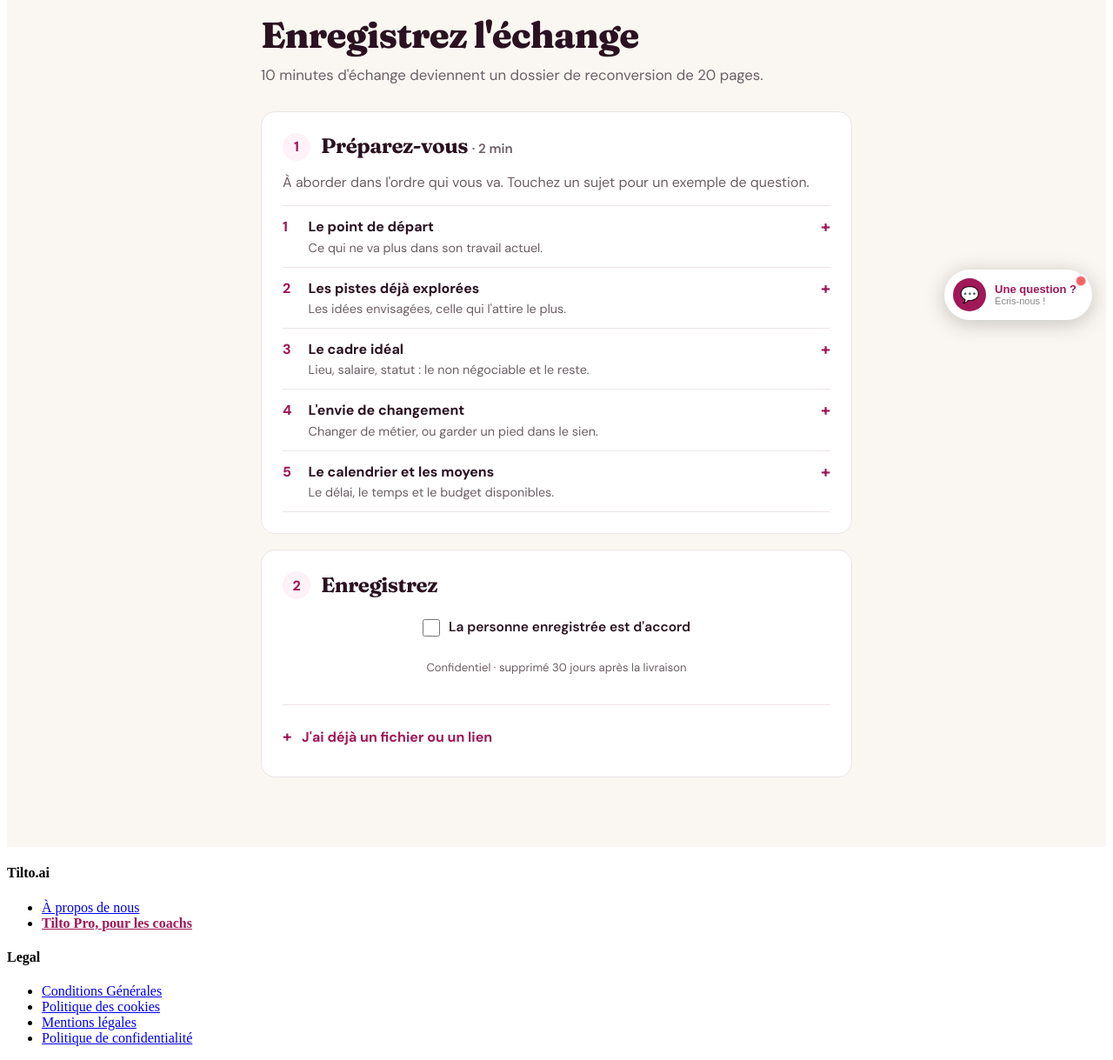
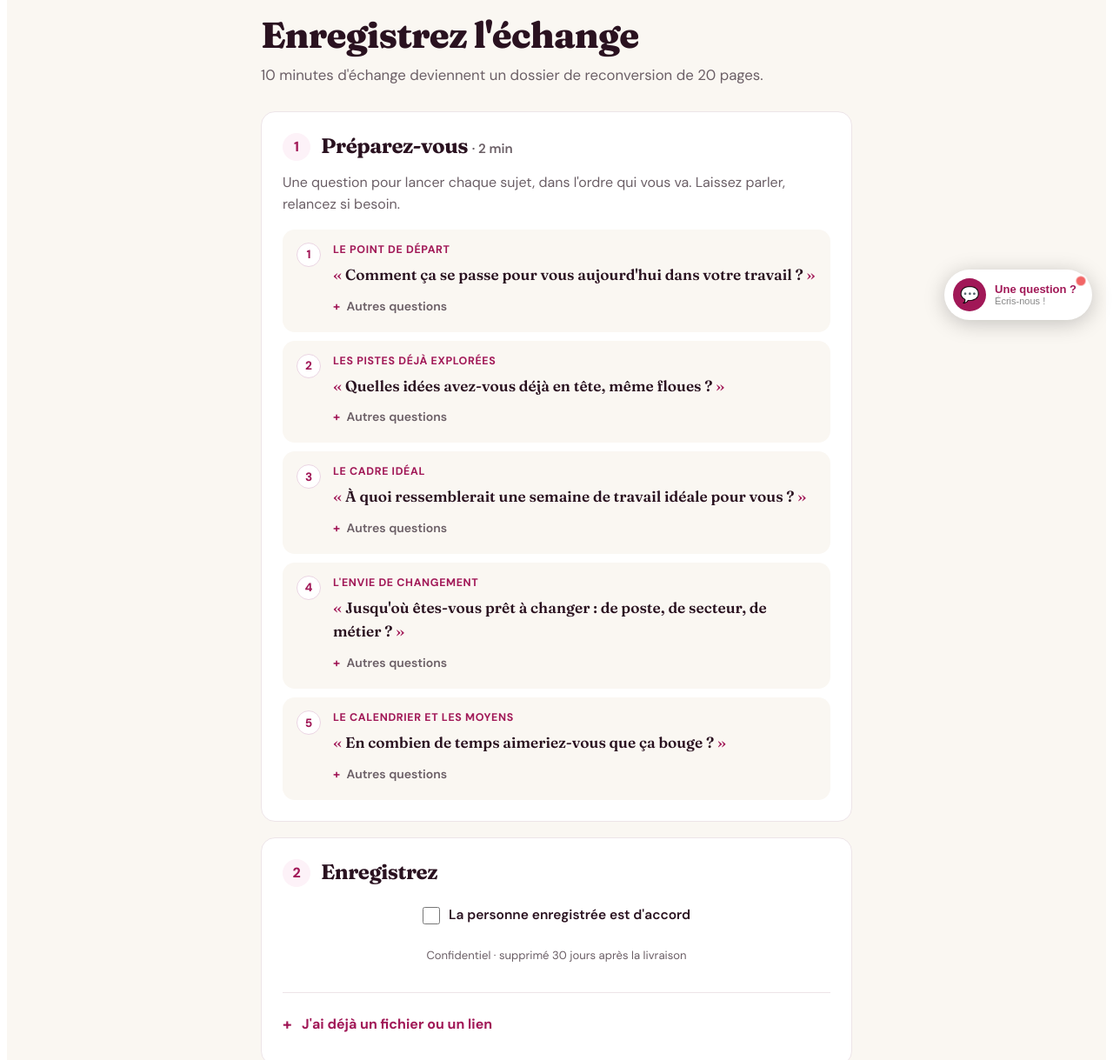
Before and after one commit to nlisch/tilto, a Python web app: template templates/pro/client.html in a window 1280 px wide. Shown: the part 408-1627 px from the top of the page at 87% size. Run offline with Jinja, Linux system fonts and the light colour scheme; the template is opened without the code that fills it, so the values that code supplies are empty.

Commit message:
feat(pro): 5 sujets avec une question ouverte visible
- chaque sujet affiche une question prête à poser (style citation) au lieu
  d'un sous-titre fermé ; « Autres questions » déplie les relances
- questions ouvertes et neutres (prospect ou client), au vouvoiement
- guide aligné sur les mêmes questions

Co-Authored-By: Claude Opus 5.5 <noreply@anthropic.com>

```diff
--- a/templates/pro/client.html
+++ b/templates/pro/client.html
@@ -58,6 +58,20 @@
 .tilto-pro-app .tpc-rec-actions { display: flex; flex-wrap: wrap; gap: 8px 18px; align-items: center; }
 @media (prefers-reduced-motion: reduce) { .tilto-pro-app .tpc-mic, .tilto-pro-app .tpc-mic--recording { animation: none; } }
 .tilto-pro-app .tpc-alt { margin-top: 18px; }
+.tilto-pro-app .tpc-prep { list-style: none; margin: 16px 0 0; padding: 0; display: flex; flex-direction: column; gap: 10px; text-align: left; }
+.tilto-pro-app .tpc-prep > li { display: flex; gap: 14px; align-items: flex-start; padding: 14px 16px; border-radius: 14px; background: var(--tp-cream); }
+.tilto-pro-app .tpc-prep-n { flex: 0 0 28px; width: 28px; height: 28px; border-radius: 50%; background: var(--tp-white); border: 1.5px solid var(--tp-rose-pale); box-sizing: border-box; color: var(--tp-primary); font-weight: 800; font-size: 0.85rem; display: inline-flex; align-items: center; justify-content: center; margin-top: 1px; }
+.tilto-pro-app .tpc-prep-body { min-width: 0; flex: 1; }
+.tilto-pro-app .tpc-prep-t { margin: 0 !important; font-size: 0.78rem; font-weight: 700; letter-spacing: 0.05em; text-transform: uppercase; color: var(--tp-primary); }
+.tilto-pro-app .tpc-prep-q { margin: 4px 0 0 !important; font-family: 'Fraunces', Georgia, serif; font-size: 1.08rem; font-weight: 600; line-height: 1.35; color: var(--tp-ink); }
+.tilto-pro-app .tpc-prep-q::before { content: '« '; color: var(--tp-primary); }
+.tilto-pro-app .tpc-prep-q::after { content: ' »'; color: var(--tp-primary); }
+.tilto-pro-app .tpc-prep-more { margin-top: 6px; }
+.tilto-pro-app .tpc-prep-more summary { cursor: pointer; list-style: none; display: inline-flex; align-items: center; min-height: 32px; font-size: 0.88rem; font-weight: 600; color: var(--tp-muted); }
+.tilto-pro-app .tpc-prep-more summary::-webkit-details-marker { display: none; }
+.tilto-pro-app .tpc-prep-more summary::before { content: '+'; display: inline-block; width: 1.1em; font-weight: 700; color: var(--tp-primary); }
+.tilto-pro-app .tpc-prep-more[open] summary::before { content: '–'; }
+.tilto-pro-app .tpc-prep-more ul { margin: 4px 0 0; padding-left: 1.1em; display: flex; flex-direction: column; gap: 4px; font-size: 0.93rem; color: var(--tp-text); }
 .tilto-pro-app .tpc-ctx { border: 0; margin: 18px 0 0; padding: 0; display: flex; flex-wrap: wrap; gap: 8px; }
 .tilto-pro-app .tpc-ctx legend { width: 100%; margin-bottom: 8px; padding: 0; font-size: 0.92rem; font-weight: 600; color: var(--tp-ink); }
 .tilto-pro-app .tpc-chip { cursor: pointer; }
@@ -81,16 +95,6 @@
 .tilto-pro-app .tpc-dot { width: 10px; height: 10px; border-radius: 50%; background: #E0242B; }
 .tilto-pro-app .tpc-consent { margin-top: 12px; display: flex; justify-content: center; }
 .tilto-pro-app .tpc-consent .tpa-check { font-weight: 600; color: var(--tp-ink); }
-.tilto-pro-app .tpc-prep { list-style: none; margin: 14px 0 0; padding: 0; border-top: 1px solid var(--tp-line); text-align: left; }
-.tilto-pro-app .tpc-prep li { border-bottom: 1px solid var(--tp-line); }
-.tilto-pro-app .tpc-prep summary { list-style: none; cursor: pointer; display: flex; gap: 12px; align-items: flex-start; padding: 12px 0; }
-.tilto-pro-app .tpc-prep summary::-webkit-details-marker { display: none; }
-.tilto-pro-app .tpc-prep summary::after { content: '+'; margin-left: auto; padding-left: 12px; font-size: 1.2rem; font-weight: 700; line-height: 1.2; color: var(--tp-primary); }
-.tilto-pro-app .tpc-prep details[open] summary::after { content: '–'; }
-.tilto-pro-app .tpc-prep-n { flex: 0 0 auto; min-width: 1.1em; font-weight: 800; color: var(--tp-primary); line-height: 1.45; }
-.tilto-pro-app .tpc-prep-t strong { display: block; color: var(--tp-ink); line-height: 1.45; }
-.tilto-pro-app .tpc-prep-t small { display: block; margin-top: 2px; font-size: 0.9rem; color: var(--tp-muted); line-height: 1.4; }
-.tilto-pro-app .tpc-prep-ex { margin: -4px 0 12px 1.9em !important; padding: 10px 14px; border-radius: 10px; background: var(--tp-primary-light); color: var(--tp-ink); font-size: 0.93rem; font-style: italic; }
 /* Pendant l'enregistrement : seul le micro reste */
 .tilto-pro-app #tpc-form.is-recording .js-prep, .tilto-pro-app #tpc-form.is-recording .tpc-consent, .tilto-pro-app #tpc-form.is-recording .js-alt, .tilto-pro-app #tpc-form.is-recording .js-files { display: none; }
 .tilto-pro-app .tpc-h2-note { font-family: 'DM Sans', sans-serif; font-size: 0.95rem; font-weight: 600; color: var(--tp-muted); letter-spacing: 0; }
@@ -192,22 +196,32 @@
 
 {# Les 5 sujets du guide, affichés pendant l'enregistrement #}
 {% set topics = [
-  ("Le point de départ", "Ce qui ne va plus dans son travail actuel.", "Qu'est-ce qui coince aujourd'hui dans ton travail ?"),
-  ("Les pistes déjà explorées", "Les idées envisagées, celle qui l'attire le plus.", "Quelles pistes as-tu déjà explorées ? Laquelle te parle le plus ?"),
-  ("Le cadre idéal", "Lieu, salaire, statut : le non négociable et le reste.", "Qu'est-ce qui est non négociable pour toi ? Qu'est-ce que tu pourrais assouplir ?"),
-  ("L'envie de changement", "Changer de métier, ou garder un pied dans le sien.", "Prêt à changer complètement de métier, ou tu veux garder un pied dans le tien ?"),
-  ("Le calendrier et les moyens", "Le délai, le temps et le budget disponibles.", "En combien de temps veux-tu changer ? Avec quel budget et quel temps ?"),
+  ("Le point de départ", "Comment ça se passe pour vous aujourd'hui dans votre travail ?",
+   ["Qu'est-ce qui vous plaît encore, et qu'est-ce qui vous pèse ?", "Qu'est-ce qui vous donne envie de bouger maintenant ?"]),
+  ("Les pistes déjà explorées", "Quelles idées avez-vous déjà en tête, même floues ?",
+   ["Laquelle vous attire le plus, et pourquoi ?", "Qu'avez-vous déjà écarté, et pour quelle raison ?"]),
+  ("Le cadre idéal", "À quoi ressemblerait une semaine de travail idéale pour vous ?",
+   ["Lieu, salaire, statut, rythme : qu'est-ce qui est non négociable ?", "Sur quoi pourriez-vous faire des compromis ?"]),
+  ("L'envie de changement", "Jusqu'où êtes-vous prêt à changer : de poste, de secteur, de métier ?",
+   ["Une formation, même longue, est-ce envisageable ?"]),
+  ("Le calendrier et les moyens", "En combien de temps aimeriez-vous que ça bouge ?",
+   ["Combien de temps et de budget pouvez-vous y consacrer ?"]),
 ] %}
 
 
 {% macro prep_list() %}
 <ol class="tpc-prep">
-  {% for t, why, example in topics %}
+  {% for t, question, more in topics %}
   <li>
-    <details>
-      <summary><span class="tpc-prep-n">{{ loop.index }}</span><span class="tpc-prep-t"><strong>{{ t }}</strong><small>{{ why }}</small></span></summary>
-      <p class="tpc-prep-ex">Par exemple&nbsp;: «&nbsp;{{ example }}&nbsp;»</p>
-    </details>
+    <span class="tpc-prep-n" aria-hidden="true">{{ loop.index }}</span>
+    <div class="tpc-prep-body">
+      <p class="tpc-prep-t">{{ t }}</p>
+      <p class="tpc-prep-q">{{ question }}</p>
+      <details class="tpc-prep-more">
+        <summary>Autres questions</summary>
+        <ul>{% for q in more %}<li>{{ q }}</li>{% endfor %}</ul>
+      </details>
+    </div>
   </li>
   {% endfor %}
 </ol>
@@ -321,7 +335,7 @@
       {% set has_rec = dossier.audio_path or dossier.recording_url or dossier.transcript_path %}
       <section class="tpa-card tpa-block js-prep" aria-labelledby="bloc-prep">
         <div class="tpa-block-head"><span class="tpa-num">1</span><h2 id="bloc-prep">Préparez-vous <span class="tpc-h2-note">· 2 min</span></h2></div>
-        <p class="tpa-lead">À aborder dans l'ordre qui vous va. Touchez un sujet pour un exemple de question.</p>
+        <p class="tpa-lead">Une question pour lancer chaque sujet, dans l'ordre qui vous va. Laissez parler, relancez si besoin.</p>
         {{ prep_list() }}
       </section>
       <section class="tpa-card tpa-block" id="fichiers" aria-labelledby="bloc-fichiers">
```
Also changed, not shown: templates/pro/guide.html (+15 -13 lines).
